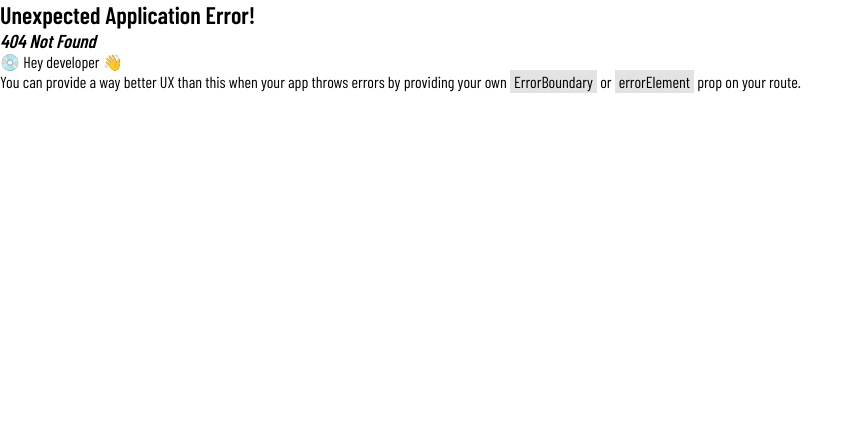
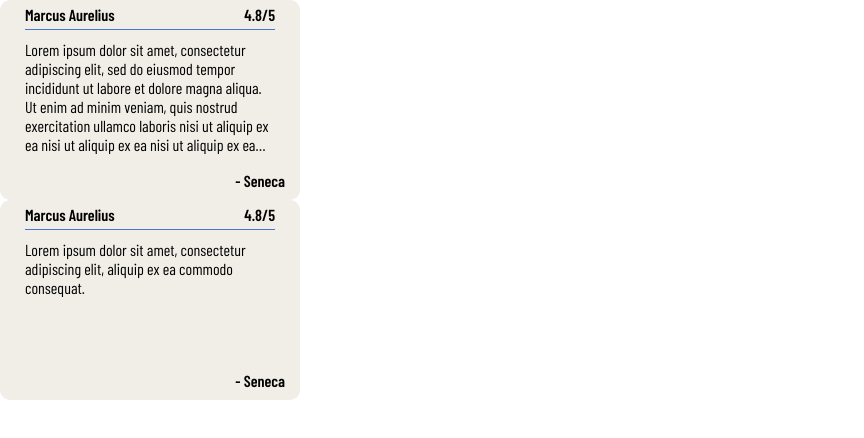
Before and after one commit to aleema95/notes-app-js, a React (Vite) app in the folder client/: page /test in a window 1280 px wide. Before the commit this address had no page. Shown: the top 438 px of the page, without its empty margins (0-864 px from the left). Built offline with nearby package versions, Linux system fonts and the light colour scheme; a web font is replaced by a local one.

Commit message:
add card component

```diff
--- a/client/src/components/Landing/landing.jsx
+++ b/client/src/components/Landing/landing.jsx
@@ -23,10 +23,12 @@
             <p>4.8</p>
           </div>
           <div className={s.noteText}>
-            Lorem ipsum dolor sit amet, consectetur adipiscing elit,
-            sed do eiusmod tempor incididunt ut labore et dolore magna aliqua.
-            Ut enim ad minim veniam, quis nostrud exercitation
-            ullamco laboris nisi ut aliquip ex ea commodo consequat...
+            <p className={s.noteParagraph}>
+              Lorem ipsum dolor sit amet, consectetur adipiscing elit,
+              sed do eiusmod tempor incididunt ut labore et dolore magna aliqua.
+              Ut enim ad minim veniam, quis nostrud exercitation
+              ullamco laboris nisi ut aliquip ex ea commodo consequat...
+            </p>
           </div>
           <div className={s.noteAuthor}>
           <p>- Seneca </p>
--- /dev/null
+++ b/client/src/components/NoteCard/NoteCard.jsx
@@ -0,0 +1,37 @@
+import React from 'react'
+import s from './NoteCard.module.scss'
+
+export default function NoteCard() {
+  return (
+    <>
+      <div className={s.card_container}>
+        <div className={s.note_header}>
+          <h4>Marcus Aurelius</h4>
+          <h4>4.8/5</h4>
+        </div>
+        <p className={s.note_body}>
+          Lorem ipsum dolor sit amet, consectetur adipiscing elit,
+          sed do eiusmod tempor incididunt ut labore et dolore magna aliqua.
+          Ut enim ad minim veniam, quis nostrud exercitation
+          ullamco laboris nisi ut aliquip ex ea  nisi ut aliquip ex ea  nisi ut aliquip ex ea commodo consequat.
+        </p>
+        <h4 className={s.note_author}>
+          - Seneca
+        </h4>
+      </div>
+      <div className={s.card_container}>
+        <div className={s.note_header}>
+          <h4>Marcus Aurelius</h4>
+          <h4>4.8/5</h4>
+        </div>
+        <p className={s.note_body}>
+          Lorem ipsum dolor sit amet, consectetur adipiscing elit,
+           aliquip ex ea commodo consequat.
+        </p>
+        <h4 className={s.note_author}>
+          - Seneca
+        </h4>
+      </div>
+    </>
+  )
+}
--- /dev/null
+++ b/client/src/components/NoteCard/NoteCard.module.scss
@@ -0,0 +1,29 @@
+@import '../../variables.scss';
+
+.card_container {
+  width: 300px;
+  height: 200px;
+  background-color: $secondary-color ;
+  border-radius: 10px;
+  display: flex;
+  flex-direction: column;
+  .note_header {
+    margin: 0 25px;
+    padding: 5px 0;
+    display: flex;
+    justify-content: space-between;
+    border-bottom: 1px solid $fourth-color;
+  }
+  .note_body {
+    margin: 10px auto;
+    width: 250px;
+    display: -webkit-box;
+    -webkit-line-clamp: 6;
+    -webkit-box-orient: vertical;
+    overflow: hidden;
+  }
+  .note_author {
+    text-align: right;
+    margin: auto 15px 10px 0;
+  }
+}
--- a/client/src/main.jsx
+++ b/client/src/main.jsx
@@ -11,6 +11,7 @@
 import Register from './components/Register/Register';
 import axios from 'axios';
 import UserProfile from './components/UserProfile/UserProfile'
+import NoteCard from './components/NoteCard/NoteCard'
 
 axios.defaults.baseURL = 'http://localhost:3010';
 
@@ -28,6 +29,10 @@
     path: "/profile",
     element: <UserProfile />
   },
+  {
+    path: "/test",
+    element: <NoteCard />
+  },
 ]);
 
 ReactDOM.createRoot(document.getElementById('root')).render(
```
